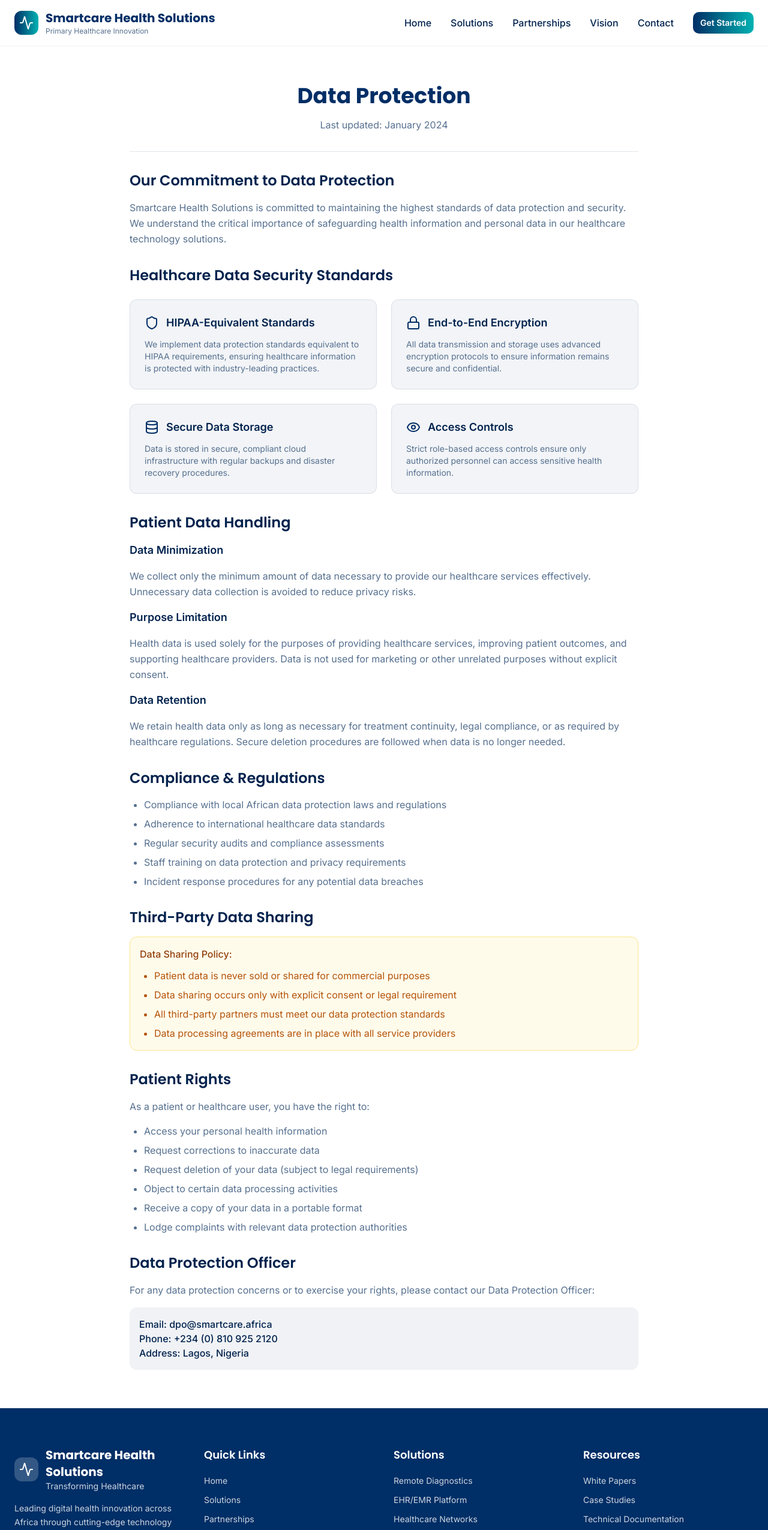
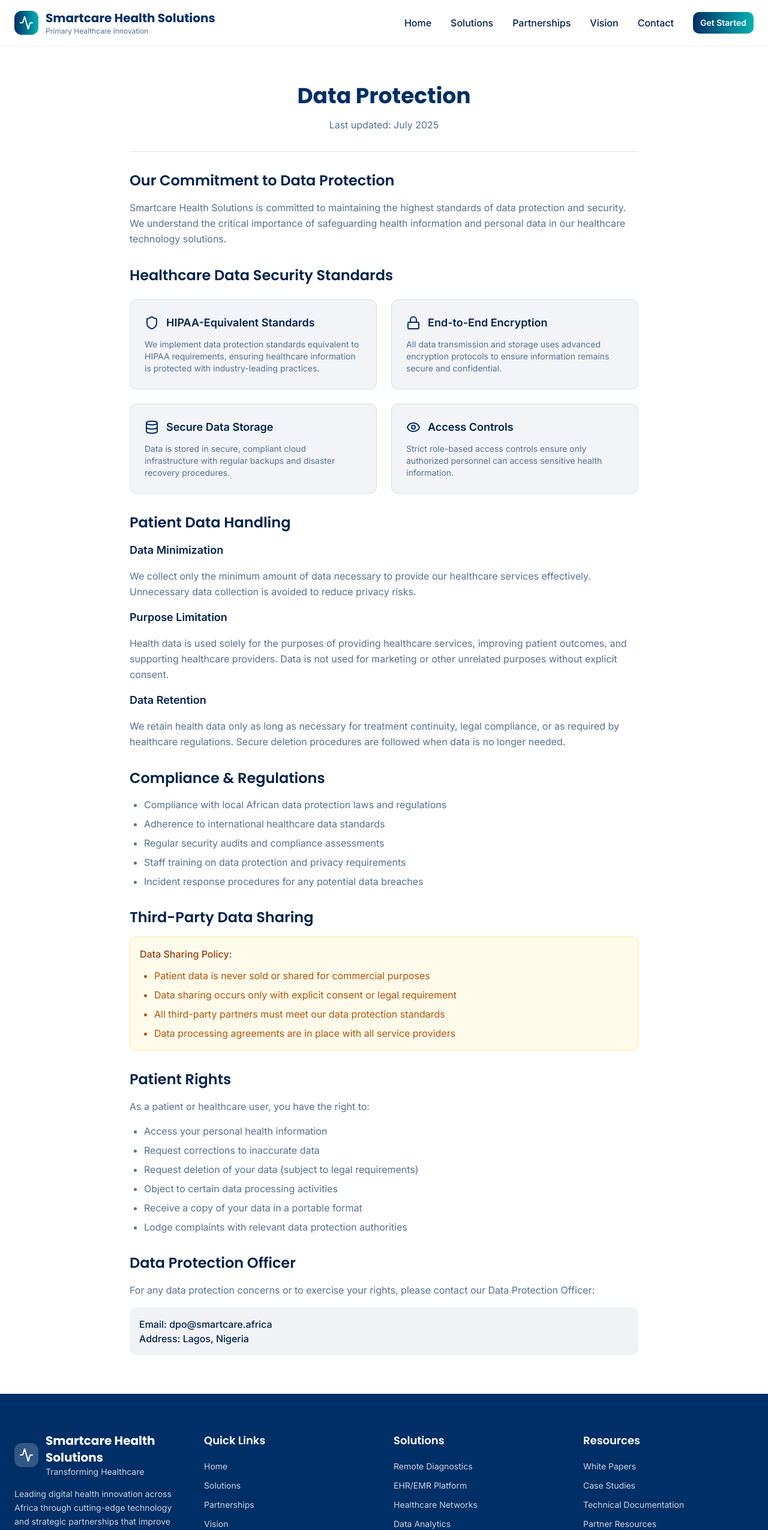
Before and after one commit to smart-care-health/smartcare-health, a React (Vite) app: page /data-protection in a window 1280 px wide. Shown: the top 2550 px of the page at 60% size. Built offline with nearby package versions, Linux system fonts and the light colour scheme.

Commit message:
Update legal pages and footer

```diff
--- a/src/components/Footer.tsx
+++ b/src/components/Footer.tsx
@@ -132,7 +132,7 @@ const Footer = () => {
         {/* Bottom Bar */}
         <div className="border-t border-white/20 mt-12 pt-8">
           <div className="flex flex-col md:flex-row justify-between items-center space-y-4 md:space-y-0">
-            <div className="text-white/60 text-sm">© 2024 Smartcare Health Solutions . All rights reserved.</div>
+            <div className="text-white/60 text-sm">© 2025 Smartcare Health Solutions . All rights reserved.</div>
             <div className="flex space-x-6 text-sm">
               <a href="/privacy-policy" className="text-white/60 hover:text-white transition-colors">
                 Privacy Policy
--- a/src/pages/DataProtection.tsx
+++ b/src/pages/DataProtection.tsx
@@ -12,7 +12,7 @@ const DataProtection = () => {
         <div className="space-y-8">
           <div className="text-center space-y-4">
             <h1 className="font-heading text-4xl font-bold text-primary">Data Protection</h1>
-            <p className="text-muted-foreground">Last updated: January 2024</p>
+            <p className="text-muted-foreground">Last updated: July 2025</p>
           </div>
 
           <Separator />
@@ -147,7 +147,6 @@ const DataProtection = () => {
               </p>
               <div className="bg-muted p-4 rounded-lg">
                 <p className="text-foreground font-medium">Email: dpo@smartcare.africa</p>
-                <p className="text-foreground font-medium">Phone: +234 (0) 810 925 2120</p>
                 <p className="text-foreground font-medium">Address: Lagos, Nigeria</p>
               </div>
             </section>
--- a/src/pages/PrivacyPolicy.tsx
+++ b/src/pages/PrivacyPolicy.tsx
@@ -11,7 +11,7 @@ const PrivacyPolicy = () => {
         <div className="space-y-8">
           <div className="text-center space-y-4">
             <h1 className="font-heading text-4xl font-bold text-primary">Privacy Policy</h1>
-            <p className="text-muted-foreground">Last updated: January 2024</p>
+            <p className="text-muted-foreground">Last updated: July 2025</p>
           </div>
 
           <Separator />
@@ -87,7 +87,6 @@ const PrivacyPolicy = () => {
               </p>
               <div className="bg-muted p-4 rounded-lg">
                 <p className="text-foreground font-medium">Email: info@smartcare.africa</p>
-                <p className="text-foreground font-medium">Phone: +234 (0) 810 925 2120</p>
                 <p className="text-foreground font-medium">Address: Lagos, Nigeria</p>
               </div>
             </section>
--- a/src/pages/TermsOfService.tsx
+++ b/src/pages/TermsOfService.tsx
@@ -11,7 +11,7 @@ const TermsOfService = () => {
         <div className="space-y-8">
           <div className="text-center space-y-4">
             <h1 className="font-heading text-4xl font-bold text-primary">Terms of Service</h1>
-            <p className="text-muted-foreground">Last updated: January 2024</p>
+            <p className="text-muted-foreground">Last updated: July 2025</p>
           </div>
 
           <Separator />
@@ -103,7 +103,6 @@ const TermsOfService = () => {
               </p>
               <div className="bg-muted p-4 rounded-lg">
                 <p className="text-foreground font-medium">Email: info@smartcare.africa</p>
-                <p className="text-foreground font-medium">Phone: +234 (0) 810 925 2120</p>
                 <p className="text-foreground font-medium">Address: Lagos, Nigeria</p>
               </div>
             </section>
```
